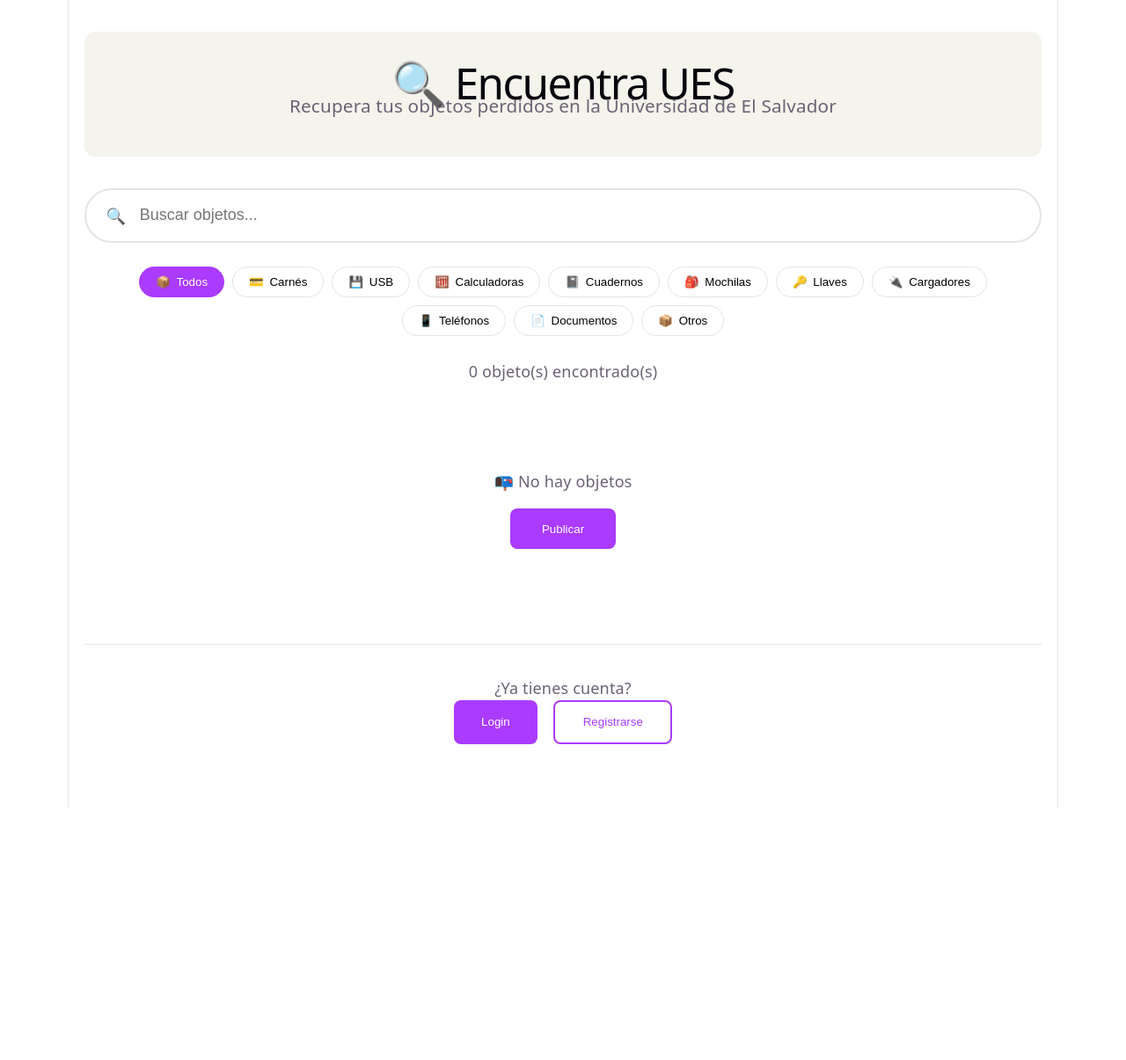
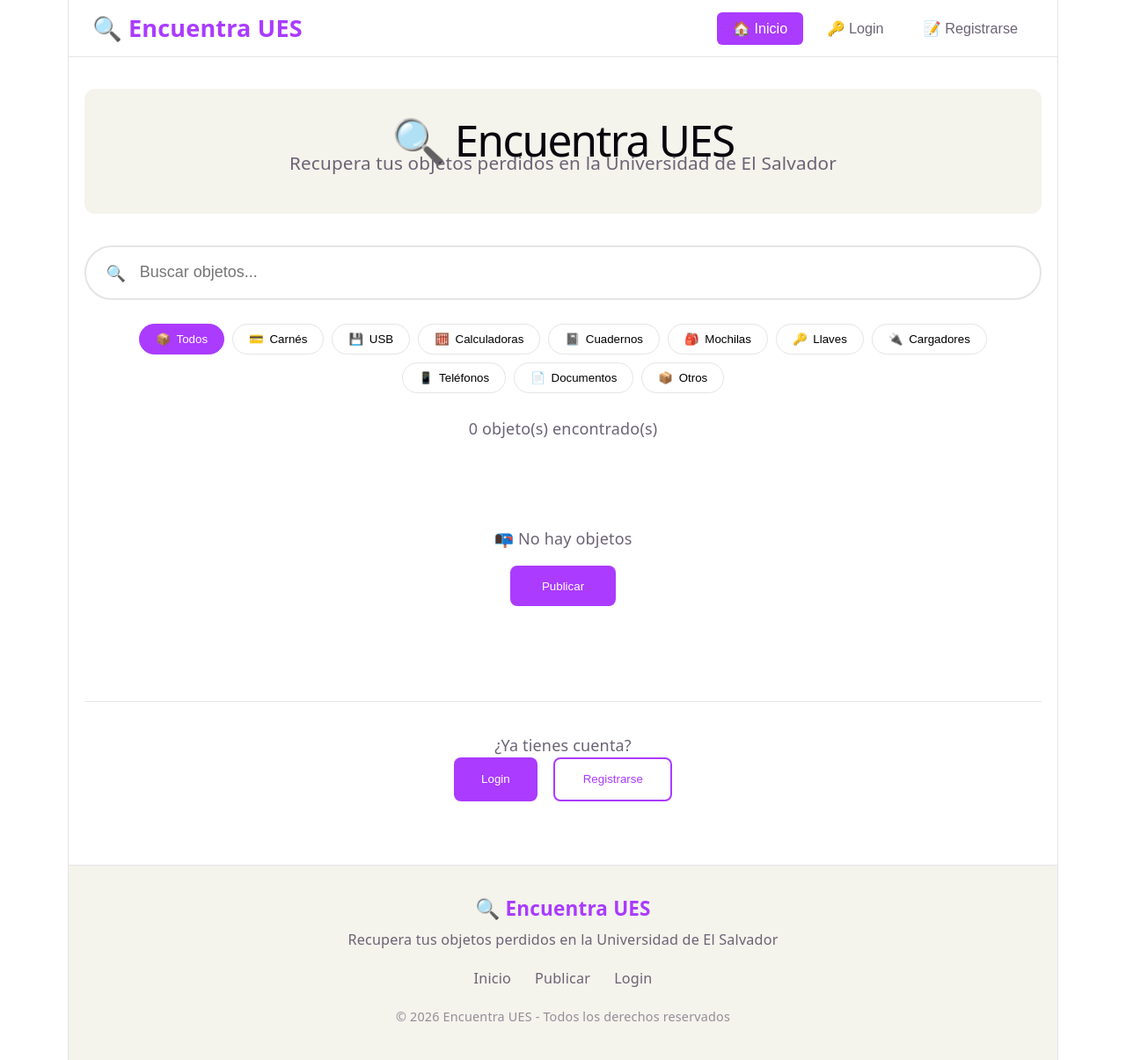
Before and after one commit to JairoOrtiz06/Buscar-Encontrar-FMO, a Svelte app: page / in a window 1280 px wide. Shown: the whole page at 88% size. Before the commit the page ends 918 px from the top, so only its background shows below. Built offline with nearby package versions, Linux system fonts and the light colour scheme.

Commit message:
Creacion de componente Footer

```diff
--- a/src/App.svelte
+++ b/src/App.svelte
@@ -1,5 +1,46 @@
 <script>
+    import Navbar from './componentes/Navbar.svelte';
+    import Footer from './componentes/Footer.svelte';
     import Inicio from './paginas/Inicio.svelte';
+    import PublicarObjeto from './paginas/PublicarObjeto.svelte';
+    import Historial from './paginas/VerHistorial.svelte';
+    import Login from './paginas/Login.svelte';
+
+    let paginaActual = 'inicio';
+
+    function handleCambiar(event) {
+        paginaActual = event.detail.pagina;
+    }
 </script>
 
-<Inicio />
+<div class="app">
+    <Navbar {paginaActual} on:cambiar={handleCambiar} />
+
+    <main class="contenido">
+        {#if paginaActual === 'inicio'}
+            <Inicio />
+        {:else if paginaActual === 'publicar'}
+            <PublicarObjeto />
+        {:else if paginaActual === 'historial'}
+            <Historial />
+        {:else if paginaActual === 'login'}
+            <Login />
+        {:else}
+            <Inicio />
+        {/if}
+    </main>
+
+    <Footer />
+</div>
+
+<style>
+    .app {
+        min-height: 100vh;
+        display: flex;
+        flex-direction: column;
+    }
+
+    .contenido {
+        flex: 1;
+    }
+</style>
--- /dev/null
+++ b/src/componentes/Footer.svelte
@@ -0,0 +1,72 @@
+<script>
+    const anio = new Date().getFullYear();
+</script>
+
+<footer class="footer">
+    <div class="contenido">
+        <p class="titulo">🔍 Encuentra UES</p>
+        <p class="descripcion">Recupera tus objetos perdidos en la Universidad de El Salvador</p>
+
+        <div class="enlaces">
+            <a href="/">Inicio</a>
+            <a href="/publicar">Publicar</a>
+            <a href="/login">Login</a>
+        </div>
+
+        <p class="copyright">
+            © {anio} Encuentra UES - Todos los derechos reservados
+        </p>
+    </div>
+</footer>
+
+<style>
+    .footer {
+        padding: 2rem 1.5rem;
+        background: var(--code-bg);
+        border-top: 1px solid var(--border);
+        margin-top: auto;
+    }
+
+    .contenido {
+        max-width: 1100px;
+        margin: 0 auto;
+        text-align: center;
+    }
+
+    .titulo {
+        font-size: 1.25rem;
+        font-weight: bold;
+        margin: 0 0 0.5rem;
+        color: var(--accent);
+    }
+
+    .descripcion {
+        color: var(--text);
+        font-size: 0.9rem;
+        margin: 0 0 1rem;
+    }
+
+    .enlaces {
+        display: flex;
+        gap: 1.5rem;
+        justify-content: center;
+        margin-bottom: 1rem;
+    }
+
+    .enlaces a {
+        color: var(--text);
+        text-decoration: none;
+        font-size: 0.9rem;
+    }
+
+    .enlaces a:hover {
+        color: var(--accent);
+    }
+
+    .copyright {
+        font-size: 0.8rem;
+        color: var(--text);
+        opacity: 0.7;
+        margin: 0;
+    }
+</style>
--- a/src/componentes/Navbar.svelte
+++ b/src/componentes/Navbar.svelte
@@ -1,13 +1,46 @@
 <script>
-    import { createEventDispatcher } from 'svelte';
+    import { createEventDispatcher, onMount } from 'svelte';
 
     const dispatch = createEventDispatcher();
 
     export let paginaActual = 'inicio';
 
-    function ir(pagina, ruta) {
+    // Estado de usuario (simulado - depois lo harás con tu sistema de login)
+    let usuarioLogueado = null;
+    let cargando = true;
+
+    onMount(async () => {
+        // Cargar usuario del localStorage
+        const usuarioGuardado = localStorage.getItem('usuario');
+        if (usuarioGuardado) {
+            try {
+                usuarioLogueado = JSON.parse(usuarioGuardado);
+            } catch (e) {
+                usuarioLogueado = null;
+            }
+        }
+        cargando = false;
+    });
+
+    // Función para navegar
+    function ir(pagina, ruta, requiereAuth = false) {
+        // Verificar si requiere login
+        if (requiereAuth && !usuarioLogueado) {
+            // Redirigir a login
+            window.history.pushState({}, '', '/login');
+            dispatch('cambiar', { pagina: 'login', ruta });
+            return;
+        }
+
         window.history.pushState({}, '', ruta);
         dispatch('cambiar', { pagina, ruta });
+    }
+
+    // Función para cerrar sesión
+    function cerrarSesion() {
+        localStorage.removeItem('usuario');
+        usuarioLogueado = null;
+        ir('inicio', '/');
     }
 </script>
 
@@ -17,6 +50,7 @@
     </div>
 
     <div class="menu">
+        <!-- Siempre visible -->
         <button
             class="nav-btn"
             class:activo={paginaActual === 'inicio'}
@@ -25,10 +59,12 @@
             🏠 Inicio
         </button>
 
+        <!-- Solovisible si está logeado -->
+        {#if usuarioLogueado}
             <button
                 class="nav-btn"
                 class:activo={paginaActual === 'publicar'}
-            on:click={() => ir('publicar', '/publicar')}
+                on:click={() => ir('publicar', '/publicar', true)}
             >
                 ➕ Publicar
             </button>
@@ -36,11 +72,18 @@
             <button
                 class="nav-btn"
                 class:activo={paginaActual === 'historial'}
-            on:click={() => ir('historial', '/historial')}
+                on:click={() => ir('historial', '/historial', true)}
             >
                 📋 Mis Publicaciones
             </button>
 
+            <!-- Usuario logeado - mostrar nombre -->
+            <div class="usuario-menu">
+                <span class="usuario-nombre">👤 {usuarioLogueado.nombre || 'Usuario'}</span>
+                <button class="btn-cerrar" on:click={cerrarSesion}>Salir</button>
+            </div>
+        {:else}
+            <!-- No está logeado -->
             <button
                 class="nav-btn"
                 class:activo={paginaActual === 'login'}
@@ -48,6 +91,15 @@
             >
                 🔑 Login
             </button>
+
+            <button
+                class="nav-btn "
+                class:activo={paginaActual === 'registro'}
+                on:click={() => ir('registro', '/registro')}
+            >
+                📝 Registrarse
+            </button>
+        {/if}
     </div>
 </nav>
 
@@ -73,6 +125,7 @@
 
     .menu {
         display: flex;
+        align-items: center;
         gap: 0.5rem;
     }
 
@@ -94,4 +147,36 @@
         background: var(--accent);
         color: white;
     }
+
+    .nav-btn.registro {
+        background: var(--accent);
+        color: white;
+    }
+
+    .usuario-menu {
+        display: flex;
+        align-items: center;
+        gap: 0.5rem;
+    }
+
+    .usuario-nombre {
+        font-size: 0.9rem;
+        color: var(--text);
+    }
+
+    .btn-cerrar {
+        padding: 0.375rem 0.75rem;
+        border: 1px solid var(--border);
+        border-radius: 4px;
+        background: transparent;
+        color: var(--text);
+        cursor: pointer;
+        font-size: 0.8rem;
+    }
+
+    .btn-cerrar:hover {
+        background: #fee2e2;
+        color: #dc2626;
+        border-color: #dc2626;
+    }
 </style>
--- a/src/paginas/Inicio.svelte
+++ b/src/paginas/Inicio.svelte
@@ -133,7 +133,8 @@
 
     <div class="cta">
         <p>¿Ya tienes cuenta?</p>
-        <div class="btns"><button on:click={irLogin}>Login</button><button on:click={irRegistro}>Registrarse</button></div>
+        <div class="btns">
+        <button on:click={irLogin}>Login</button><button on:click={irRegistro}>Registrarse</button></div>
     </div>
 </div>
 
```
Lines whose indentation alone changed are shown as unchanged.
